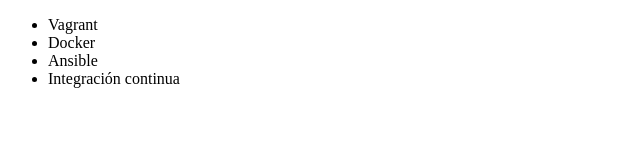
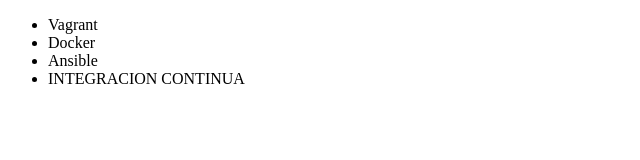
Before and after one commit to willrev/git_hub, a plain HTML site: page index.html in a window 1280 px wide. Shown: the full height of the page, 0-640 px from the left. Drawn offline with Linux system fonts and the light colour scheme.

Commit message:
Cambio a mayusculas en linea 14

```diff
--- a/index.html
+++ b/index.html
@@ -11,7 +11,7 @@
     <li> Vagrant </li>
     <li> Docker </li>
     <li> Ansible </li>
-    <li> Integración continua </li>
+    <li> INTEGRACION CONTINUA </li>
   </ul>
 </body>
 
```
